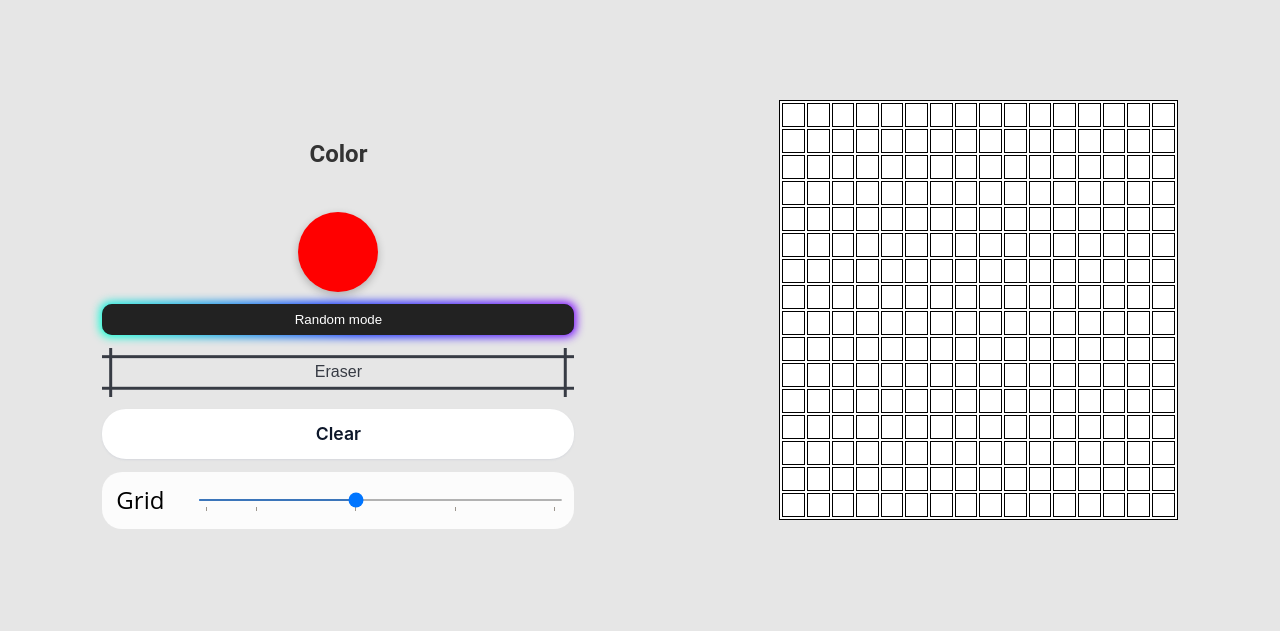
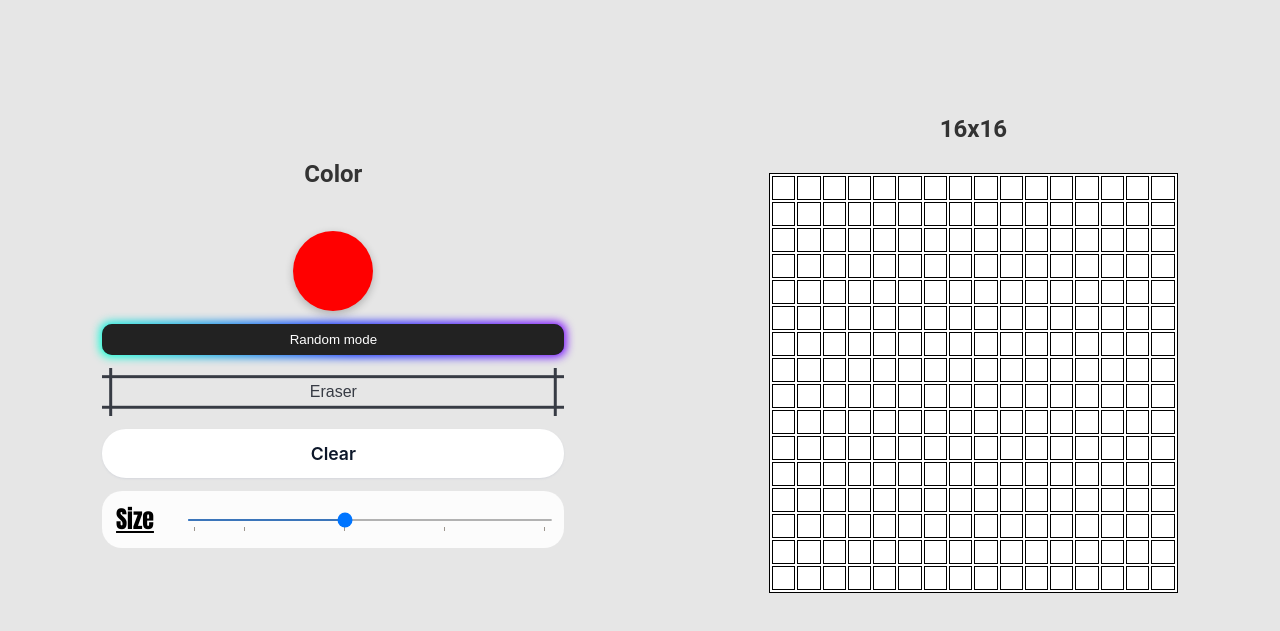
Before and after one commit to schaulet207/odin-etchasketch, a plain HTML site: page index.html in a window 1280 px wide. Shown: the part 129-760 px from the top of the page. Drawn offline with Linux system fonts and the light colour scheme.

Commit message:
Create functioning grid size slider

```diff
--- a/etchASketch.js
+++ b/etchASketch.js
@@ -127,7 +127,7 @@ cols = slider.value;
 for (let i = 0; i < rows; i++) {
   row = document.createElement("tr");
   for (let j = 0; j < cols; j++) {
-    const cell = document.createElement("td");
+    cell = document.createElement("td");
     row.appendChild(cell);
   }
   grid.appendChild(row);
@@ -184,25 +184,23 @@ function click(e) {
 }
 
 // Grid Size Slider stuff
+const gridSize = document.getElementById("gridsize");
+gridSize.innerHTML = slider.value + "x" + slider.value;
+
 slider.oninput = function() {
+    gridSize.innerHTML = slider.value + "x" + slider.value;
     rows = slider.value;
     cols = slider.value;
+    grid.innerHTML = null;
     for (let i = 0; i < rows; i++) {
     row = document.createElement("tr");
     for (let j = 0; j < cols; j++) {
-          const cell = document.createElement("td");
+        cell = document.createElement("td");
         row.appendChild(cell);
     }
     grid.appendChild(row);
     }
-
-
 }
-
-
-
-
-
 
 function fillGradient() {
   ctx1.fillStyle = rgbaColor;
--- a/index.html
+++ b/index.html
@@ -43,8 +43,8 @@
                 <button class="clear" id="clear" role="button">Clear</button>
 
                 <div class="buttonwidth">
-                    <label for="fader">Grid</label>
-                    <input type="range" min="4" max="32" id="myRange" value="16" step="4" class="slider" list="slideSettings">
+                    <label for="fader">Size</label>
+                    <input type="range" min="4" max="32" value="16" id="myRange" step="4" class="slider" list="slideSettings">
                     <datalist id="slideSettings">
                     <option>2</option>
                     <option>4</option>
@@ -56,10 +56,10 @@
                 </div>
             </div>
             <div class="right-m">
+                <h2 id="gridsize"></h2>
                 <div id="container">
                     <table id="grid">
                     </table>
-                    <h2 id="demo"></h2>
                 </div>
             </div>
         </div>
--- a/style.css
+++ b/style.css
@@ -257,6 +257,8 @@ font-family: Open Sans;
 padding-left: 1%;
 padding-right: 7%;
 color: black;
+font-family: Impact, fantasy;
+text-decoration: underline;
 }
 
 .buttonwidth input[type="range"] {
```
Lines whose indentation alone changed are shown as unchanged.
